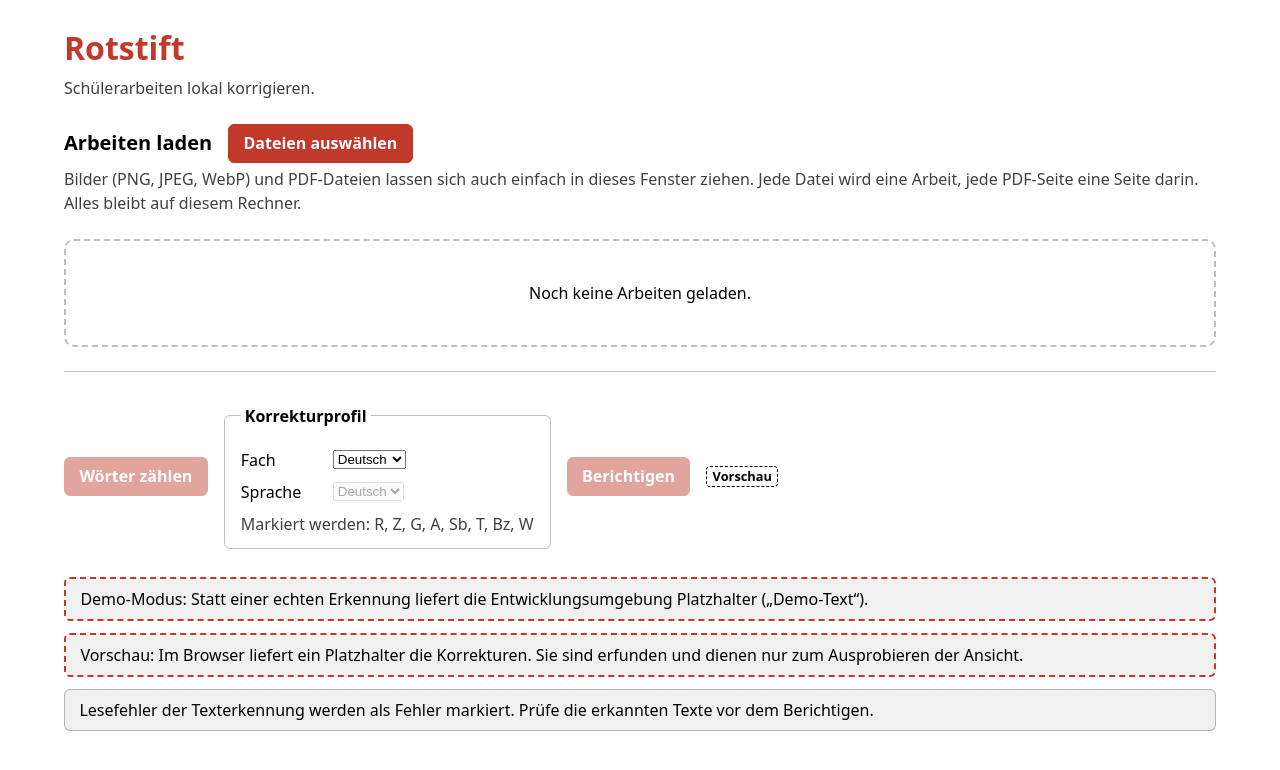
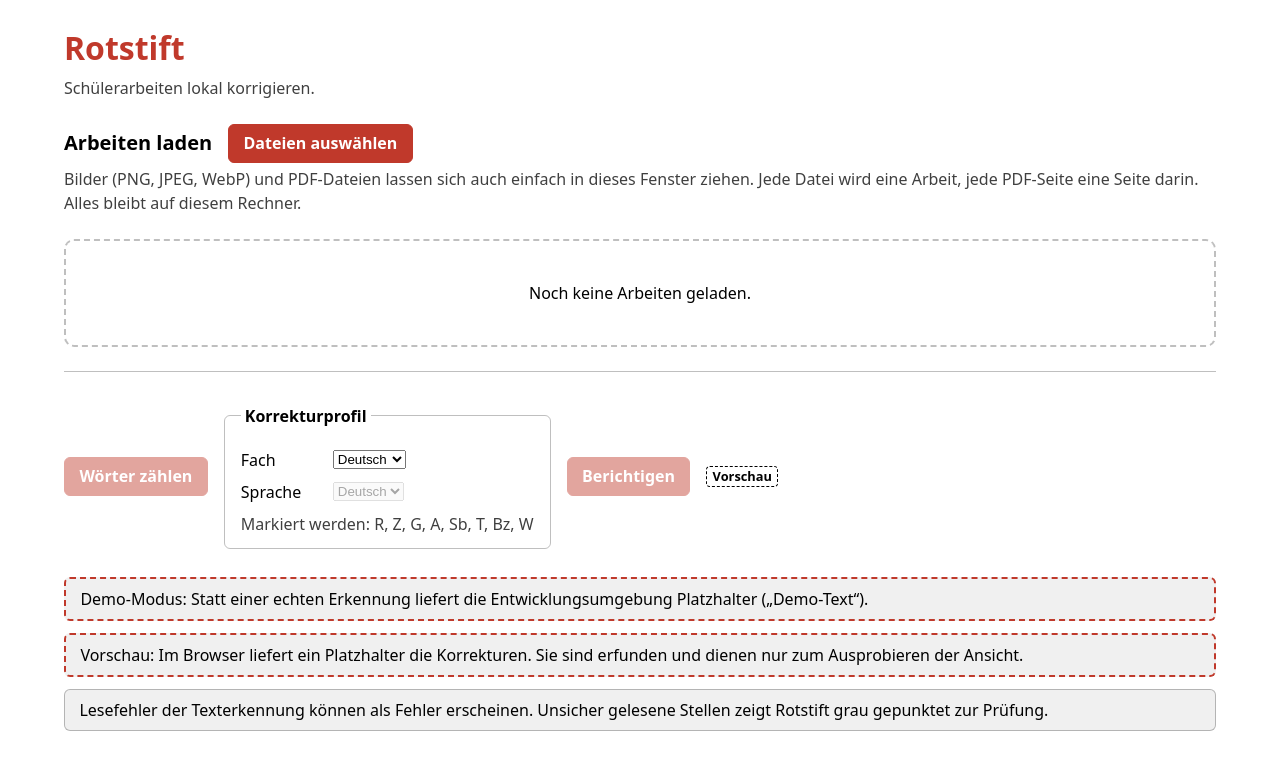
Before and after one commit to s-gehring/rotstift, a React (Vite) app: page / in a window 1280 px wide. Shown: the top 770 px of the page. Built offline with nearby package versions, Linux system fonts and the light colour scheme.

Commit message:
Hinweis vor dem Berichtigen an die Lesesicherheit anpassen

```diff
--- a/src/review/ReviewControls.tsx
+++ b/src/review/ReviewControls.tsx
@@ -10,7 +10,7 @@ export const PREVIEW_NOTICE =
 export const PREVIEW_TAG = 'Vorschau';
 
 export const OCR_NOTICE =
-  'Lesefehler der Texterkennung werden als Fehler markiert. Prüfe die erkannten Texte vor dem Berichtigen.';
+  'Lesefehler der Texterkennung können als Fehler erscheinen. Unsicher gelesene Stellen zeigt Rotstift grau gepunktet zur Prüfung.';
 
 export const PDF_FOOTER = 'Vorschau: automatisch erstellte Korrektur, bitte prüfen';
 
```
Also changed, not shown: 1 other file (tests, documents, lock files or other folders).
